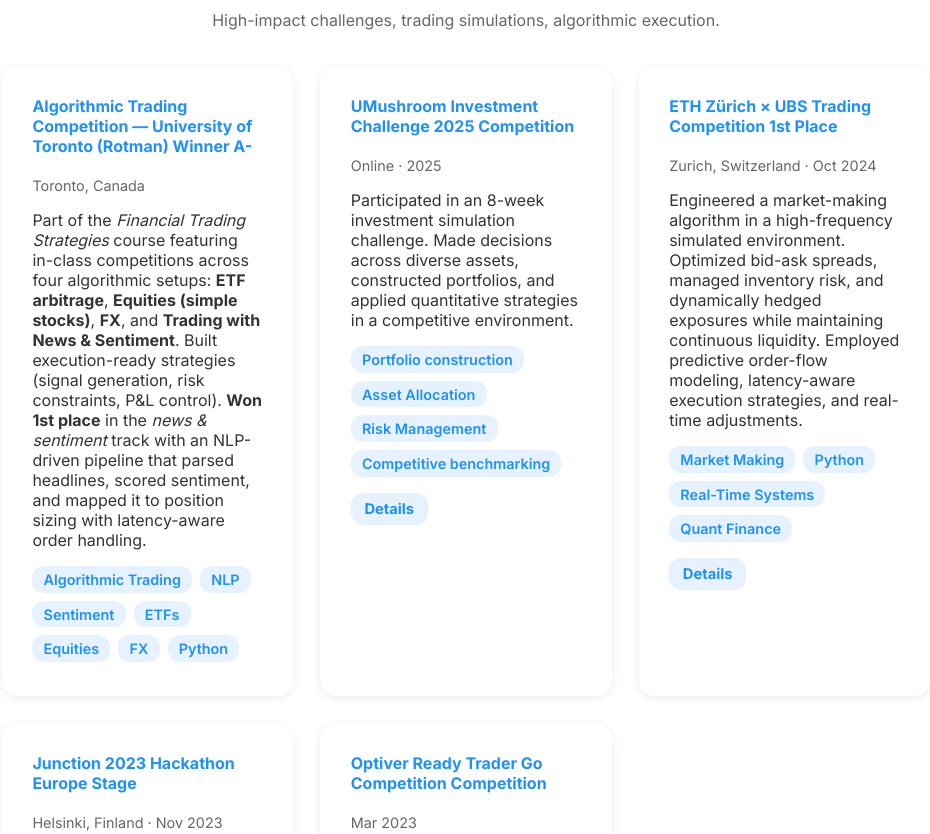
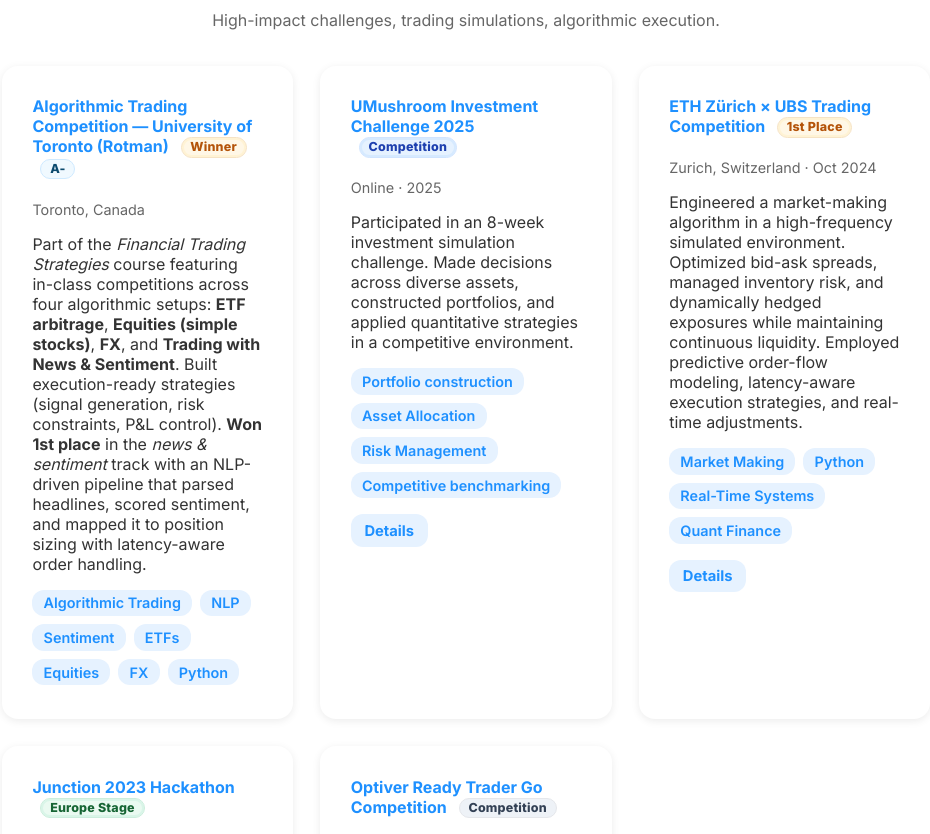
Before and after one commit to filippograndoniJ/portfolio, a plain HTML site: page index.html in a window 1280 px wide. Shown: the part 520-1354 px from the top of the page, without its empty margins (174-1104 px from the left). Drawn offline with Linux system fonts and the light colour scheme.

Commit message:
Update styles.css

```diff
--- a/styles.css
+++ b/styles.css
@@ -370,3 +370,46 @@ main {
   text-align: center;
   margin-top: 0.5rem; /* tiny gap after contact */
 }
+
+/* ========== BADGES (for competitions) ========== */
+.badge {
+  display: inline-block;
+  margin-left: 8px;
+  padding: 0.18rem 0.55rem;
+  font-size: 0.78rem;
+  line-height: 1;
+  font-weight: 800;
+  letter-spacing: .2px;
+  border-radius: 999px;
+  background: #eef2f7;
+  color: #334155;
+  vertical-align: middle;
+  border: 1px solid #e5e7eb;
+}
+
+.badge.gold {
+  background: #fff7e6;
+  color: #b45309;
+  border-color: #f6e3c4;
+  box-shadow: 0 0 0 2px rgba(255,184,0,0.08) inset;
+}
+
+.badge.success {
+  background: #eafaf1;
+  color: #166534;
+  border-color: #cceedd;
+  box-shadow: 0 0 0 2px rgba(16,185,129,0.08) inset;
+}
+
+.badge.info {
+  background: #e6f2ff;
+  color: #1e40af;
+  border-color: #d0e4ff;
+  box-shadow: 0 0 0 2px rgba(30,144,255,0.08) inset;
+}
+
+.badge.grade {
+  background: #f0f9ff;
+  color: #0c4a6e;
+  border-color: #cfeaff;
+}
```
